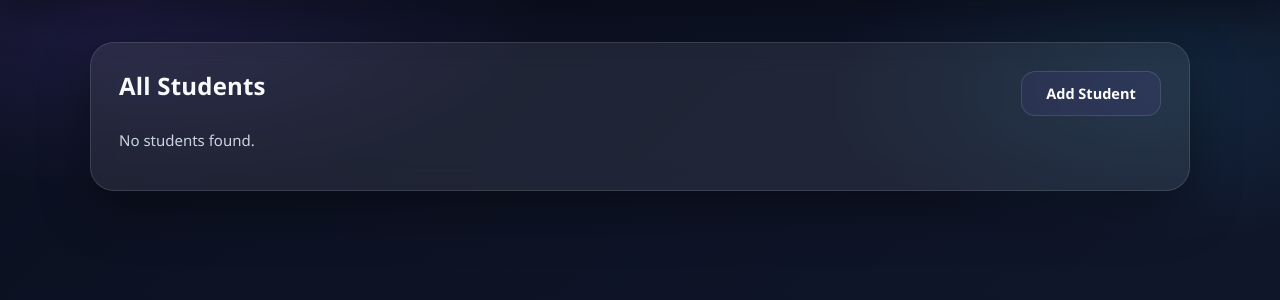
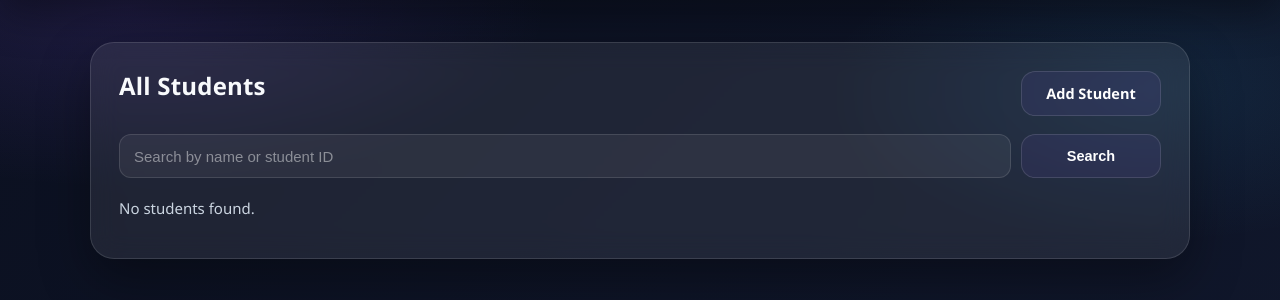
Before and after one commit to asmaahassoneh/Flask-Student-Management-Dashboard, a Flask app: page /students in a window 1280 px wide. Shown: the part 72-372 px from the top of the page. Run offline with Flask 3, Linux system fonts and the light colour scheme; the visitor is signed in with stand-in values (Sample User, id 1); data that the repository does not hold is empty.

Commit message:
add pagination and search filter

```diff
--- a/app/routes/student_page_routes.py
+++ b/app/routes/student_page_routes.py
@@ -23,8 +23,26 @@ student_page_bp = Blueprint("student_page_bp", __name__, url_prefix="/students")
 @student_page_bp.route("")
 @login_required
 def list_students():
-    students = get_all_students()
-    return render_template("students.html", students=students)
+    search = request.args.get("search", "").strip()
+    page = request.args.get("page", 1, type=int)
+    per_page = 5
+
+    query = Student.query.order_by(Student.name.asc())
+
+    if search:
+        query = query.filter(
+            (Student.name.ilike(f"%{search}%"))
+            | (Student.student_id.ilike(f"%{search}%"))
+        )
+
+    pagination = query.paginate(page=page, per_page=per_page, error_out=False)
+
+    return render_template(
+        "students.html",
+        students=pagination.items,
+        pagination=pagination,
+        search=search,
+    )
 
 
 @student_page_bp.route("/add", methods=["GET", "POST"])
--- a/app/static/style.css
+++ b/app/static/style.css
@@ -795,3 +795,15 @@ input:disabled {
 .logout-btn:active {
   transform: scale(0.97);
 }
+
+.search-form input {
+  padding: 12px 14px;
+  border: 1px solid rgba(255, 255, 255, 0.12);
+  border-radius: 12px;
+  outline: none;
+  width: 100%;
+}
+
+.pagination span {
+  font-weight: 600;
+}
--- a/app/templates/students.html
+++ b/app/templates/students.html
@@ -8,6 +8,23 @@
       <h2>All Students</h2>
       <a class="btn" href="{{ url_for('student_page_bp.add_student') }}">Add Student</a>
     </div>
+
+    <form method="GET" action="{{ url_for('student_page_bp.list_students') }}" class="search-form" style="margin: 18px 0;">
+      <div style="display: flex; gap: 10px; flex-wrap: wrap;">
+        <input
+          type="text"
+          name="search"
+          placeholder="Search by name or student ID"
+          value="{{ search }}"
+          style="flex: 1; min-width: 220px;"
+        />
+        <button type="submit" class="btn">Search</button>
+
+        {% if search %}
+        <a class="btn secondary-btn" href="{{ url_for('student_page_bp.list_students') }}">Clear</a>
+        {% endif %}
+      </div>
+    </form>
 
     {% if students %}
     <table class="student-table">
@@ -37,6 +54,28 @@
         {% endfor %}
       </tbody>
     </table>
+
+    <div class="pagination" style="margin-top: 20px; display: flex; gap: 10px; align-items: center; justify-content: center; flex-wrap: wrap;">
+      {% if pagination.has_prev %}
+      <a
+        class="btn secondary-btn"
+        href="{{ url_for('student_page_bp.list_students', page=pagination.prev_num, search=search) }}"
+      >
+        Previous
+      </a>
+      {% endif %}
+
+      <span>Page {{ pagination.page }} of {{ pagination.pages or 1 }}</span>
+
+      {% if pagination.has_next %}
+      <a
+        class="btn secondary-btn"
+        href="{{ url_for('student_page_bp.list_students', page=pagination.next_num, search=search) }}"
+      >
+        Next
+      </a>
+      {% endif %}
+    </div>
     {% else %}
     <p class="muted">No students found.</p>
     {% endif %}
```
